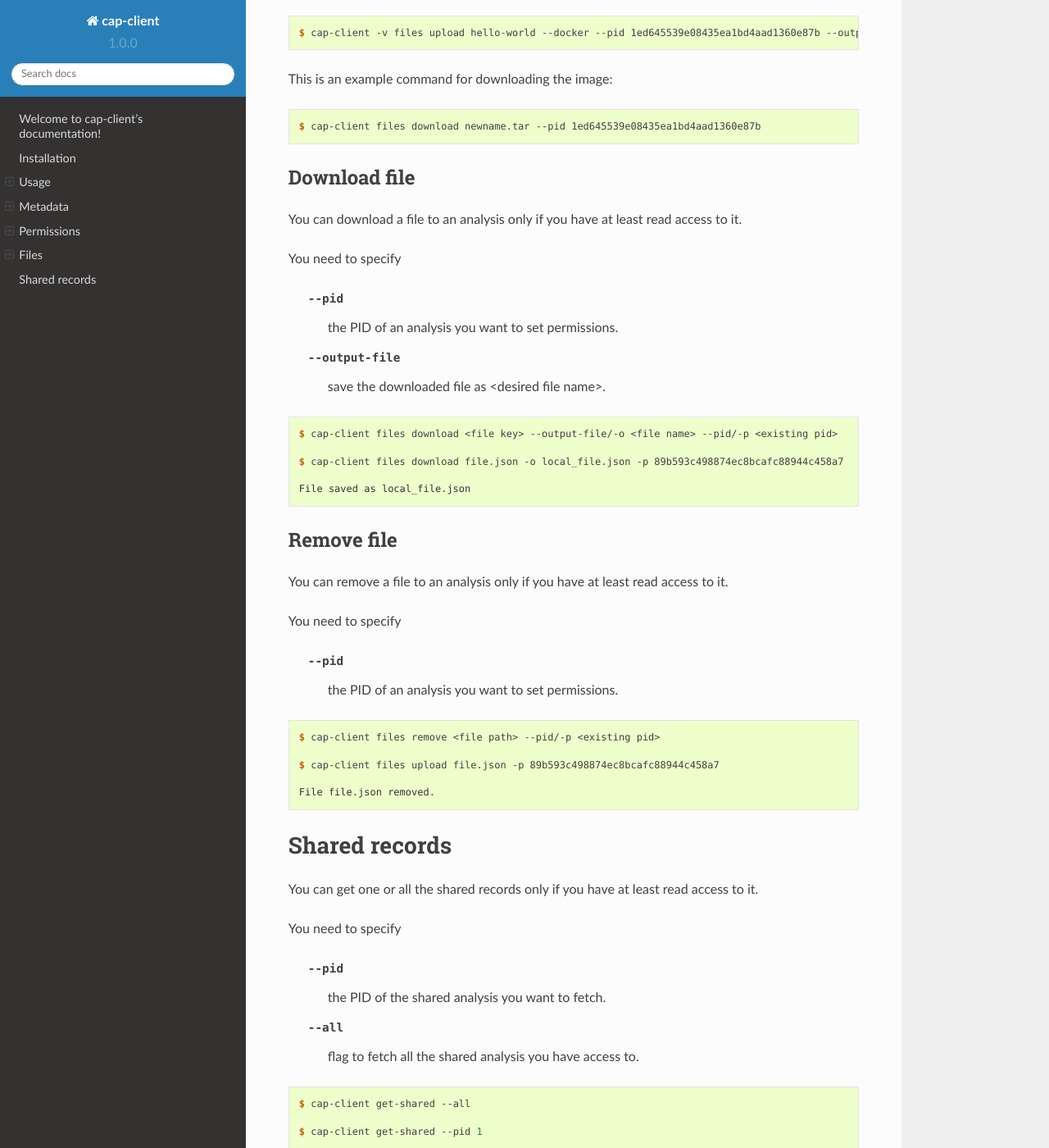
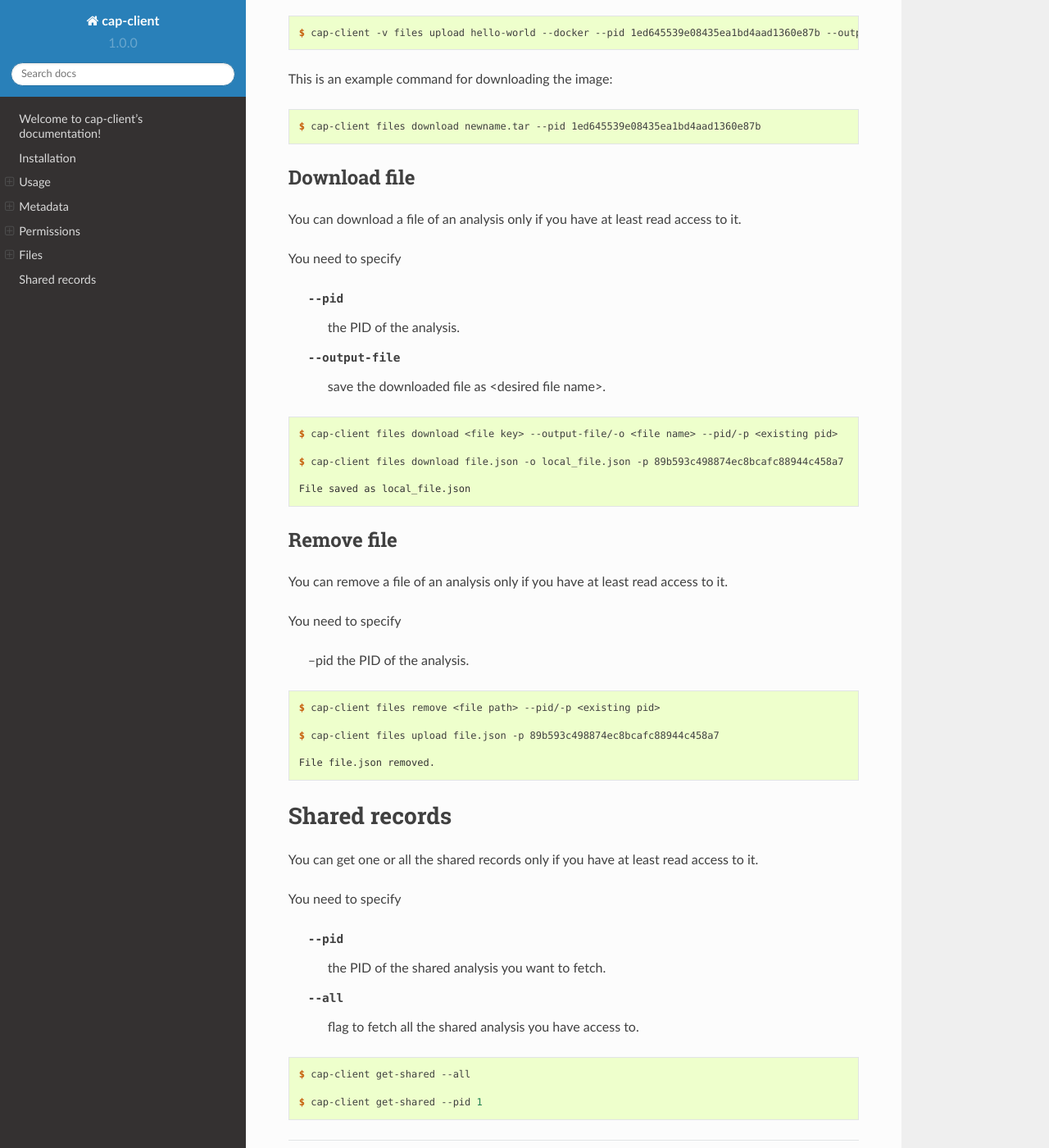
Before and after one commit to cernanalysispreservation/cap-client, a Sphinx documentation site: the page built from docs/index.rst, in a window 1280 px wide and 1400 px high, scrolled down 11963 px. Shown: the whole window at 82% size. Built offline with Sphinx 7.4.7 and the Read the Docs theme 2.0.0, drawn with Linux system fonts in a browser that asks for light colours; some of the changed text lies outside the part shown.

Commit message:
docs: fix a typo
Signed-off-by: Ana Trisovic <ana.trisovic@gmail.com>

```diff
--- a/docs/index.rst
+++ b/docs/index.rst
@@ -558,7 +558,7 @@ You can upload a file to an analysis only if you have at least read access to it
 
 You need to specify
 
-    --pid  the PID of an analysis you want to set permissions.
+    --pid  the PID of the analysis.
 
 .. code-block:: console
 
@@ -611,11 +611,11 @@ This is an example command for downloading the image:
 Download file
 -----------
 
-You can download a file to an analysis only if you have at least read access to it.
+You can download a file of an analysis only if you have at least read access to it.
 
 You need to specify
 
-    --pid  the PID of an analysis you want to set permissions.
+    --pid  the PID of the analysis.
     --output-file  save the downloaded file as <desired file name>.
 
 .. code-block:: console
@@ -632,11 +632,11 @@ You need to specify
 Remove file
 -----------
 
-You can remove a file to an analysis only if you have at least read access to it.
+You can remove a file of an analysis only if you have at least read access to it.
 
 You need to specify
 
-    --pid  the PID of an analysis you want to set permissions.
+    --pid the PID of the analysis.
 
 .. code-block:: console
 
```
